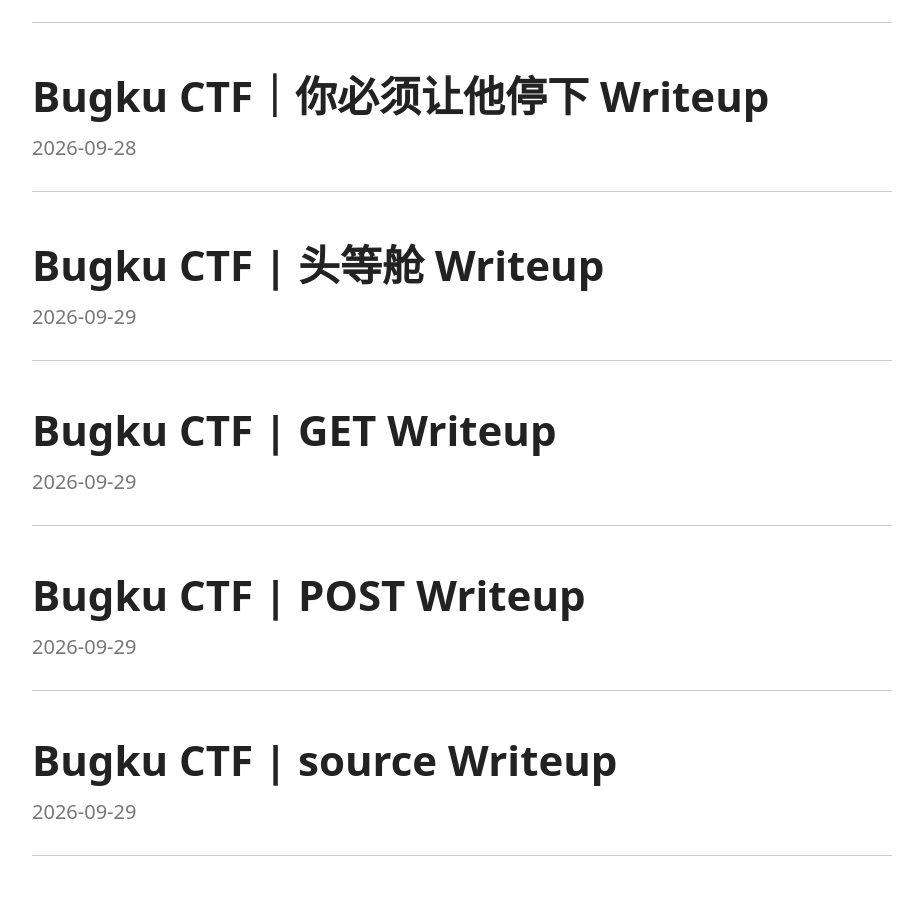
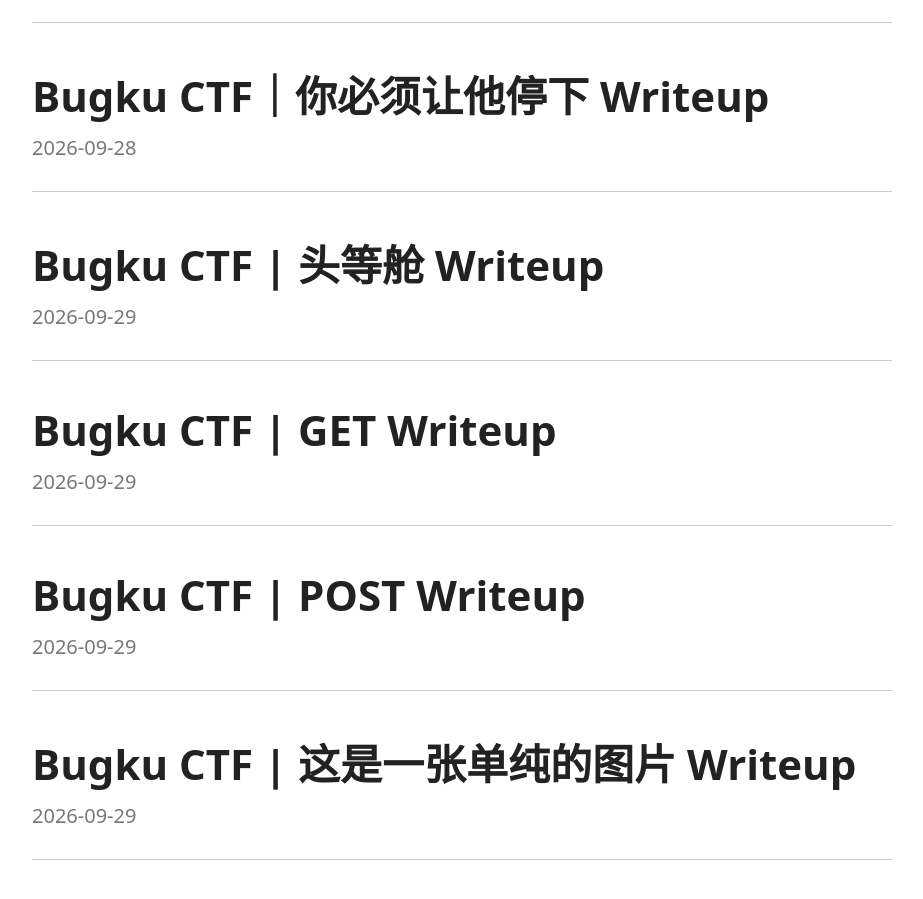
Before and after one commit to xiadie174/xiadie-s-, a Jekyll site: the page index.html, which Jekyll copies as it is, in a window 1280 px wide and 900 px high, scrolled down 1016 px. Shown: the whole window, without its empty margins (178-1101 px from the left). Built offline with Jekyll 4.4.1, drawn with Linux system fonts in a browser that asks for light colours.

Commit message:
Update post title in index.html to include Chinese text

```diff
--- a/index.html
+++ b/index.html
@@ -72,7 +72,7 @@
     <div class="post-date">2026-09-29</div>
 </div>
         <div class="post-item">
-    <a class="post-title" href="posts/post9.html">Bugku CTF | source Writeup</a >
+    <a class="post-title" href="posts/post9.html">Bugku CTF | 这是一张单纯的图片 Writeup</a >
     <div class="post-date">2026-09-29</div>
 </div>
     </div>
```
